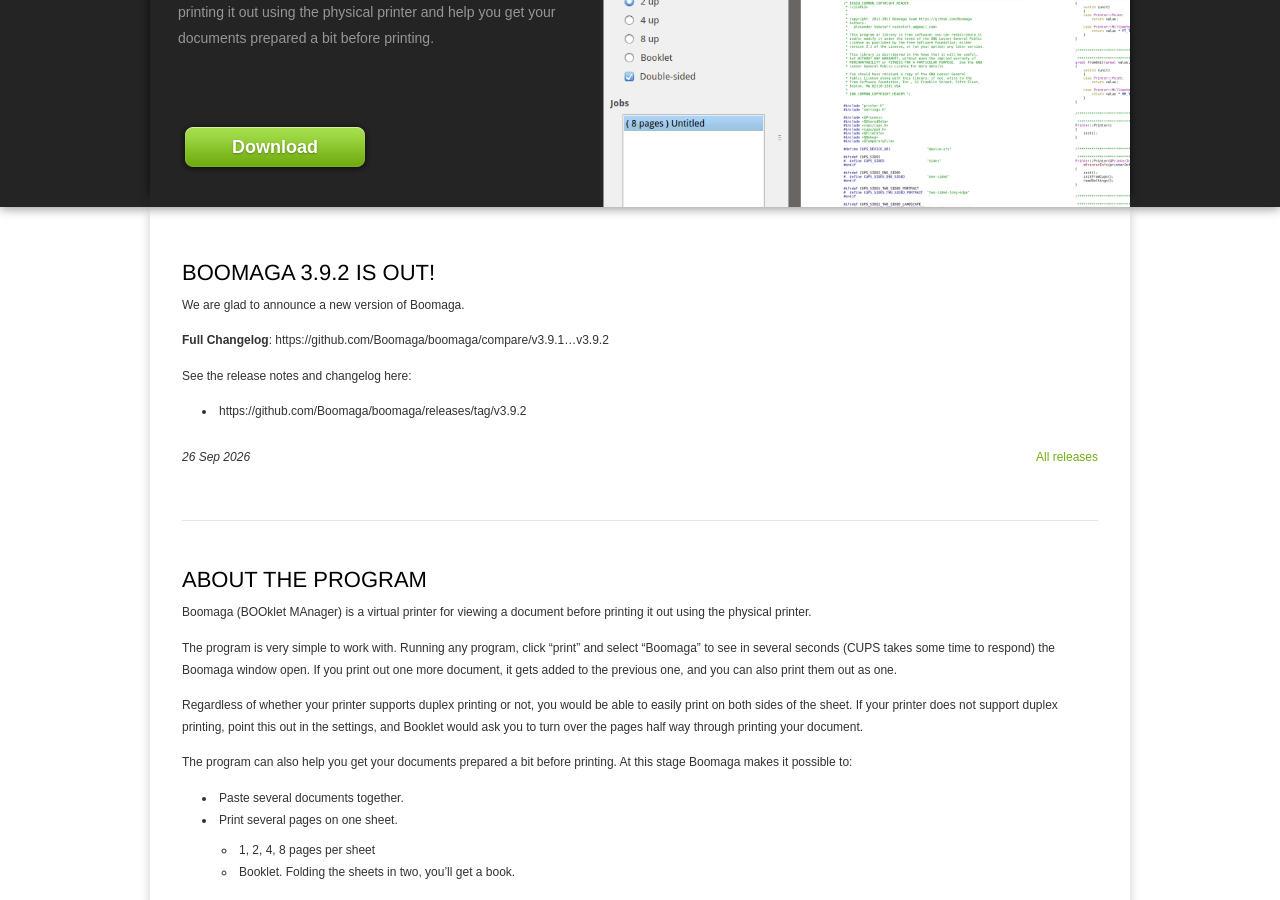
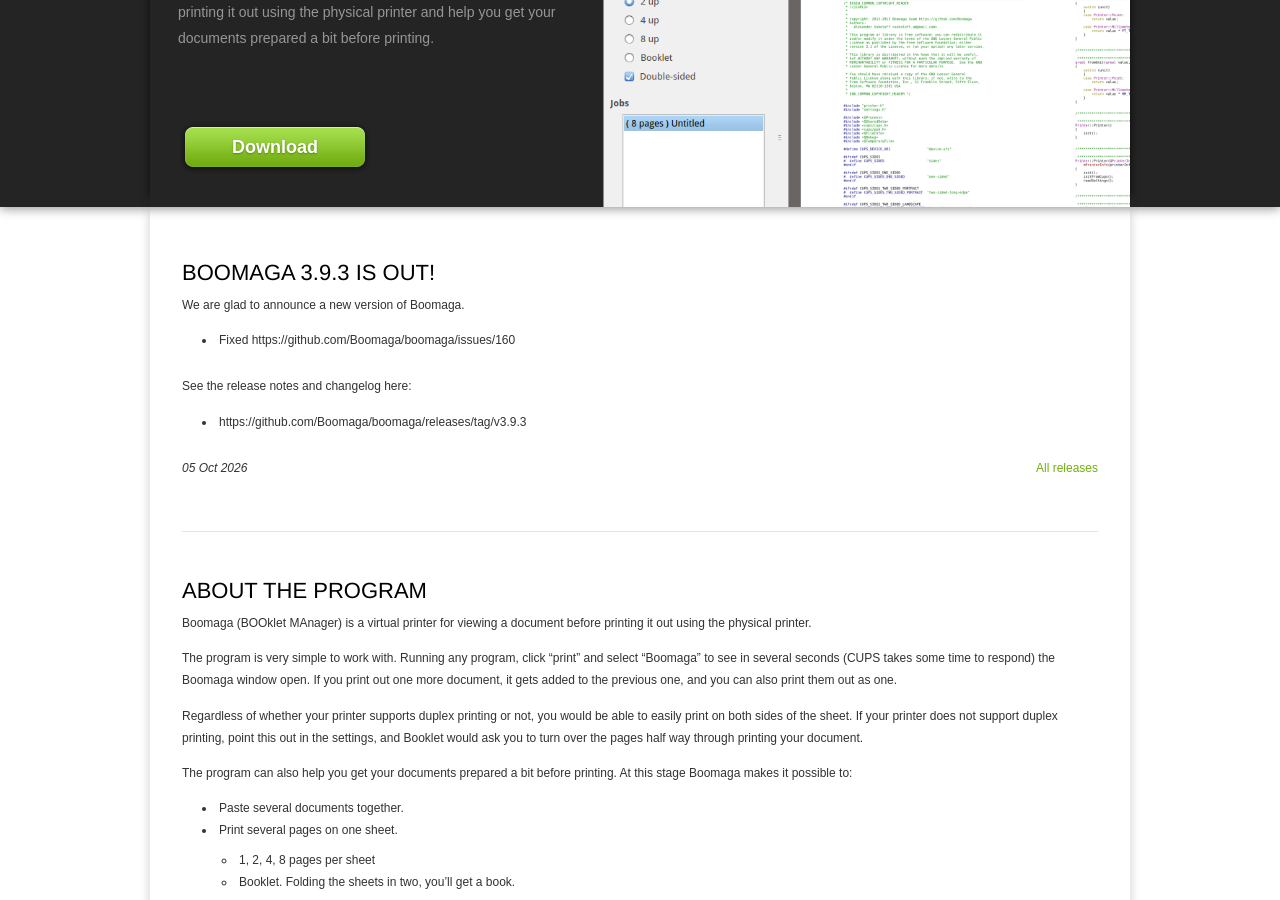
Before and after one commit to Boomaga/Boomaga.github.io, a Jekyll site: the page built from index.md, in a window 1280 px wide and 900 px high, scrolled down 300 px. Built offline with Jekyll 4.4.1, drawn with Linux system fonts in a browser that asks for light colours; some web fonts are replaced.

```diff
--- a/_config.yml
+++ b/_config.yml
@@ -11,7 +11,7 @@ redcarpet:
     - fenced_code_blocks
 program:
   release:
-    version: 3.9.2
+    version: 3.9.3
     link: https://github.com/boomaga/boomaga/archive
 
 menu_items:
```
Also changed, not shown: releases/_posts/2026-10-05-Release_3.9.3.md (added, +12 -0 lines).
